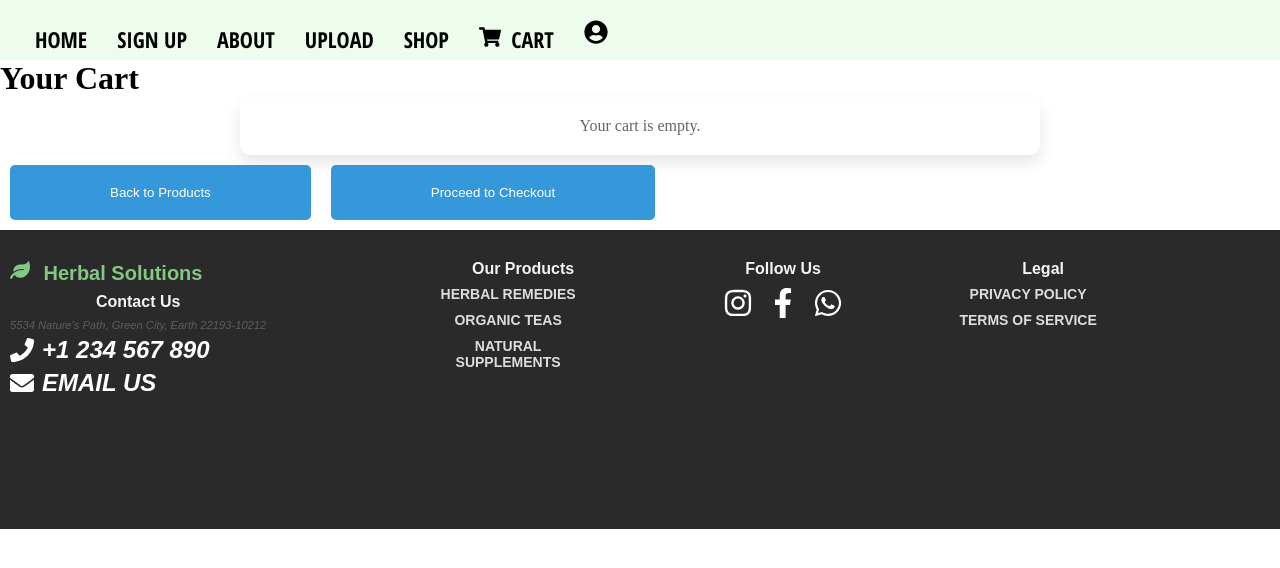
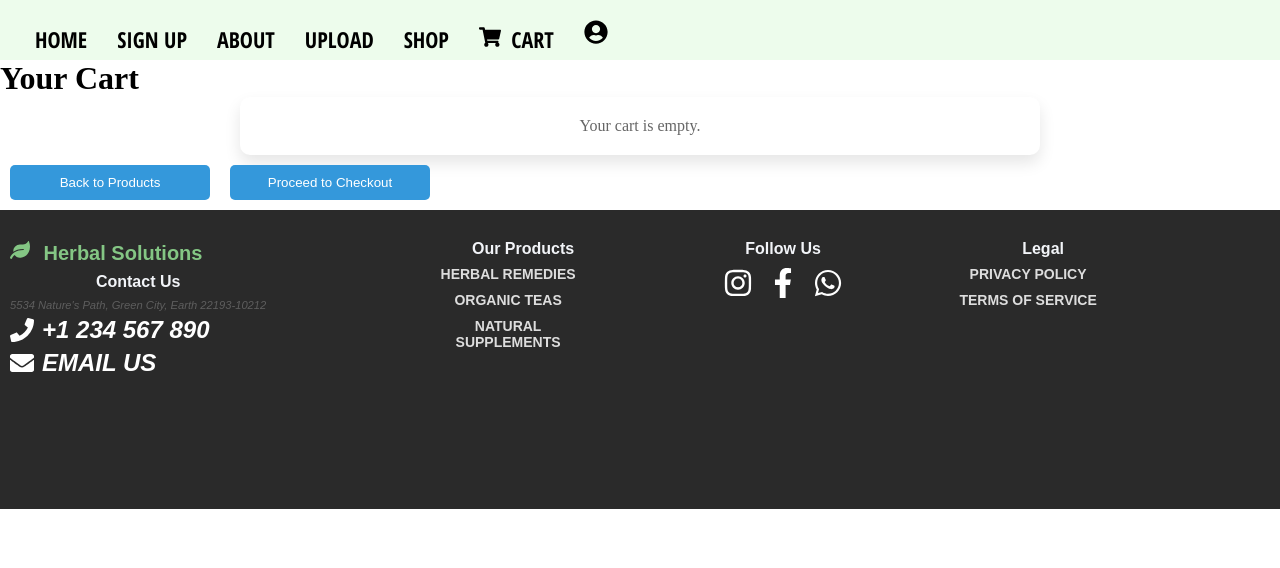
Before and after one commit to assampanchagavyasansthan/ecom, a React (Vite) app: page /cart in a window 1280 px wide. Shown: the top 568 px of the page. Built offline with nearby package versions, Linux system fonts and the light colour scheme.

Commit message:
Update card.css

```diff
--- a/src/components/card.css
+++ b/src/components/card.css
@@ -59,11 +59,13 @@ button {
   background-color: #3498db;
   color: white;
   border: none;
-  padding: 20px 100px; /* Maintain original size */
+  padding: 10px 20px; /* Maintain original size */
   margin: 10px;
   border-radius: 5px;
   cursor: pointer;
   transition: background-color 0.3s ease;
+  width: 200px; /* Set a fixed width for buttons */
+  text-align: center; /* Center the text */
 }
 
 button:hover {
@@ -113,6 +115,10 @@ a {
     gap: 10px; /* Space between buttons */
     width: 100%; /* Ensure full width for alignment */
   }
+
+  .button-container button {
+    width: 200px; /* Same width for buttons in mobile view */
+  }
 }
 
 @media (max-width: 400px) {
@@ -131,4 +137,8 @@ a {
   .cart-item p {
     font-size: 10px; /* Even smaller font */
   }
+
+  .button-container button {
+    width: 150px; /* Adjust size for very small screens */
+  }
 }
```
